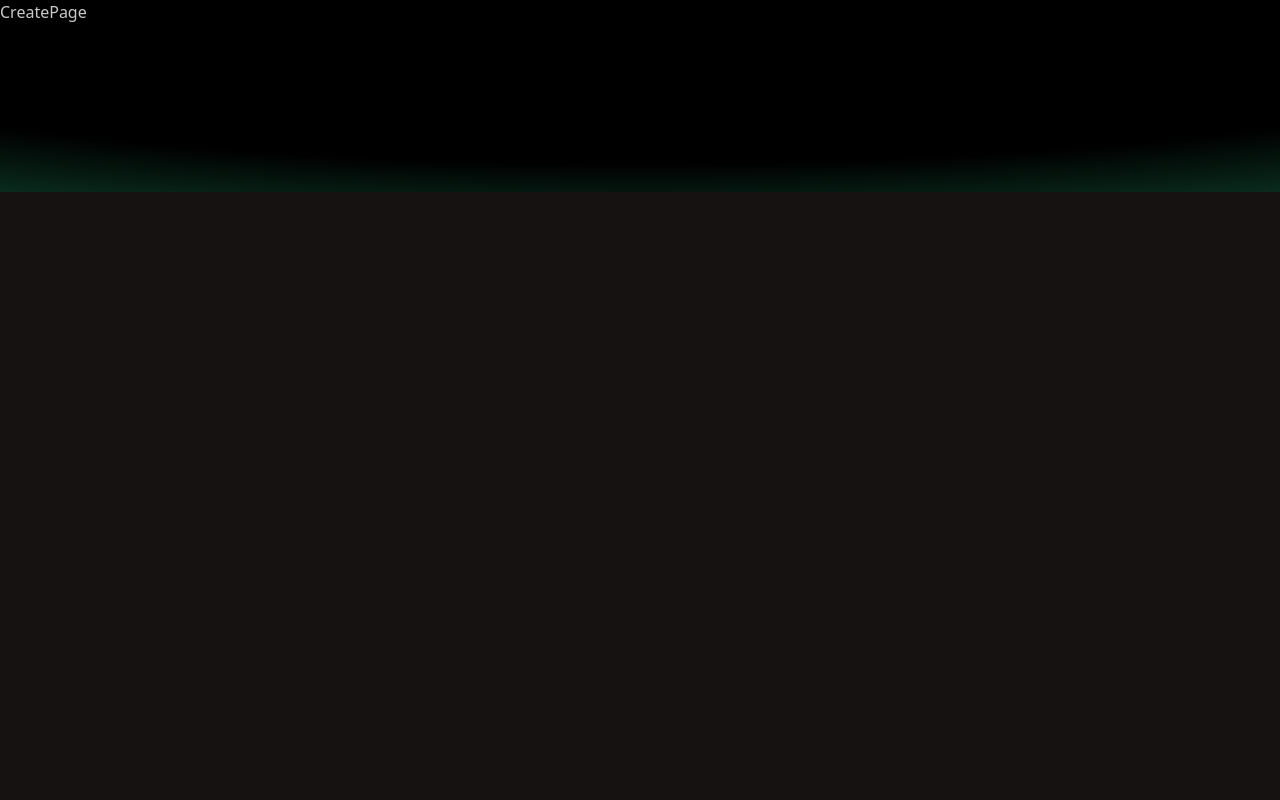
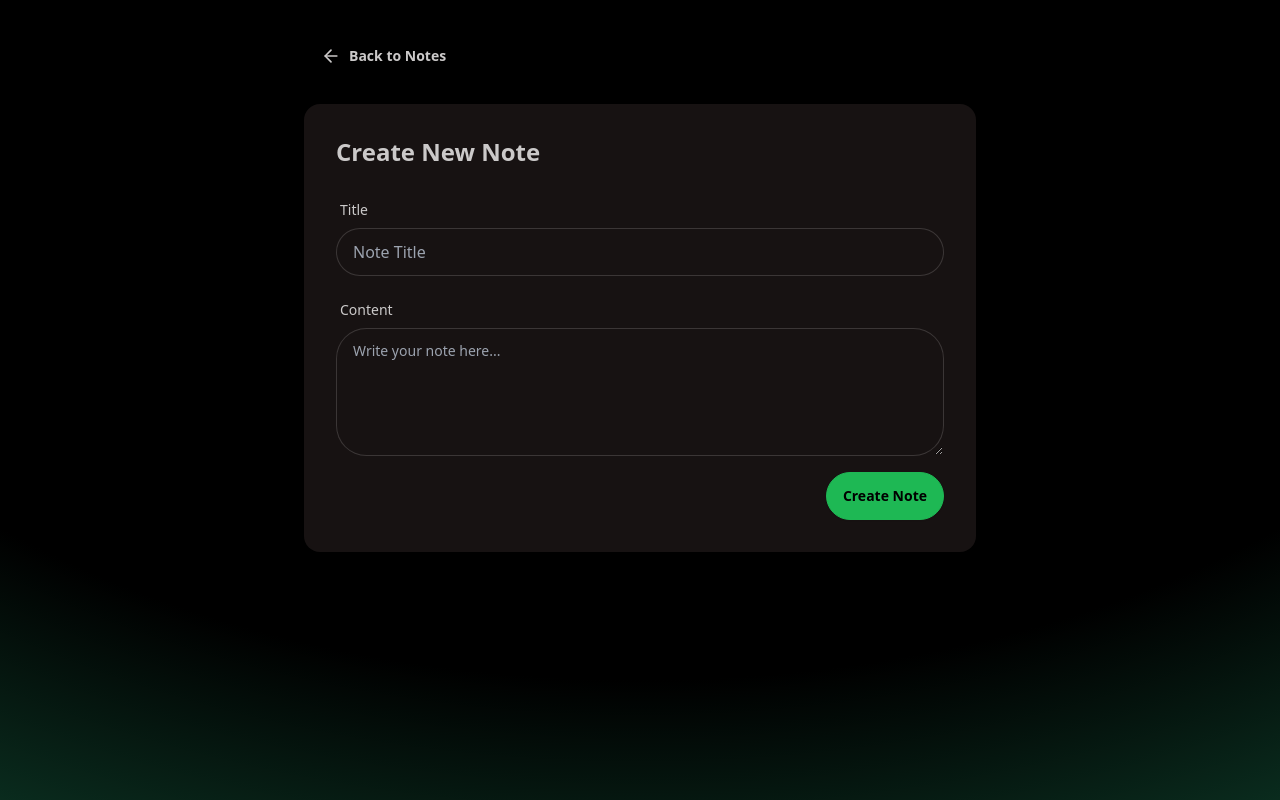
Before and after one commit to Patrick-Lirio/MERN-NOTEBOARD, a React app in the folder frontend/: page /create in a window 1280 px wide. Built offline with nearby package versions, Linux system fonts and the light colour scheme; the HTML template or start-up script is replaced by a standard one.

Commit message:
create page created

```diff
--- /dev/null
+++ b/frontend/src/lib/axios.js
@@ -0,0 +1,7 @@
+import axios from "axios";
+
+const api = axios.create({
+  baseURL: "http://localhost:5001/api",
+});
+
+export default api;
--- a/frontend/src/pages/CreatePage.jsx
+++ b/frontend/src/pages/CreatePage.jsx
@@ -1,7 +1,101 @@
-import React from "react";
+import React, { use, useState } from "react";
+import toast from "react-hot-toast";
+import { ArrowLeftIcon } from "lucide-react";
+import { Link, useNavigate } from "react-router";
+
+import api from "../lib/axios";
 
 const CreatePage = () => {
-  return <div>CreatePage</div>;
+  const [title, setTitle] = useState("");
+  const [content, setContent] = useState("");
+  const [loading, setLoading] = useState(false);
+
+  const navigate = useNavigate();
+
+  const handleSubmit = async (e) => {
+    e.preventDefault();
+    if (!title.trim() || !content.trim()) {
+      toast.error("Please fill in all fields");
+      return;
+    }
+    setLoading(true);
+    try {
+      await api.post("/notes", {
+        title,
+        content,
+      });
+      toast.success("Note created successfully");
+      setTitle("");
+      setContent("");
+      setLoading(false);
+      navigate("/");
+    } catch (error) {
+      console.error("Error creating note:", error);
+      if (error.response?.status === 429) {
+        toast.error("Slow down! You're creating notes too fast.", {
+          duration: 5000,
+          icon: "⚠️",
+        });
+      } else {
+        toast.error("Failed to create note");
+      }
+    } finally {
+      setLoading(false);
+    }
+  };
+  return (
+    <div className="min-h-screen bg base-200">
+      <div className="container mx-auto px-4 py-8">
+        <div className="max-w-2xl mx-auto">
+          <Link to="/" className="btn btn-ghost mb-6">
+            <ArrowLeftIcon className="size-5" />
+            Back to Notes
+          </Link>
+
+          <div className="card bg-base-100">
+            <div className="card-body">
+              <h2 className="card-title text-2xl mb-4">Create New Note</h2>
+              <form onSubmit={handleSubmit}>
+                <div className="form-control mb-4">
+                  <label className="label">
+                    <span className="label-text">Title</span>
+                  </label>
+                  <input
+                    type="text"
+                    placeholder="Note Title"
+                    className="input input-bordered"
+                    value={title}
+                    onChange={(e) => setTitle(e.target.value)}
+                  />
+                </div>
+                <div className="form-control mb-4">
+                  <label className="label">
+                    <span className="label-text">Content</span>
+                  </label>
+                  <textarea
+                    placeholder="Write your note here..."
+                    className="textarea textarea-bordered h-32"
+                    value={content}
+                    onChange={(e) => setContent(e.target.value)}
+                  ></textarea>
+                </div>
+
+                <div className="card-actions justify-end">
+                  <button
+                    type="submit"
+                    className="btn btn-primary"
+                    disabled={loading}
+                  >
+                    {loading ? "Creating..." : "Create Note"}
+                  </button>
+                </div>
+              </form>
+            </div>
+          </div>
+        </div>
+      </div>
+    </div>
+  );
 };
 
 export default CreatePage;
--- a/frontend/src/pages/HomePage.jsx
+++ b/frontend/src/pages/HomePage.jsx
@@ -1,8 +1,9 @@
 import React, { useEffect, useState } from "react";
 import Navbar from "../components/Navbar";
 import RateLimitedUI from "../components/RateLimitedUI";
-import axios from "axios";
+
 import NoteCard from "../components/NoteCard";
+import api from "../lib/axios";
 
 const HomePage = () => {
   const [isRateLimited, setIsRateLimited] = useState(false);
@@ -12,9 +13,9 @@ const HomePage = () => {
   useEffect(() => {
     const fetchNotes = async () => {
       try {
-        const response = await axios.get("http://localhost:5001/api/notes");
+        const response = await api.get("/notes");
 
-        console.log(response.data);
+        // console.log(response.data);
         setNotes(response.data);
         setIsRateLimited(false);
       } catch (error) {
```
